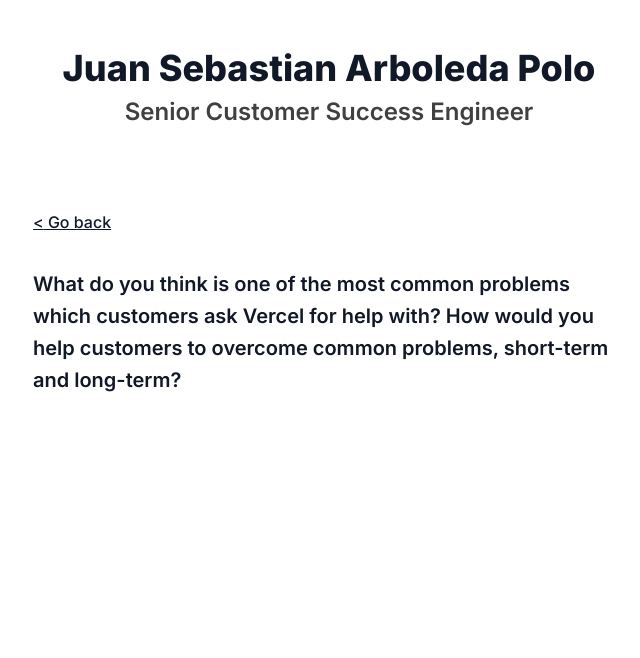
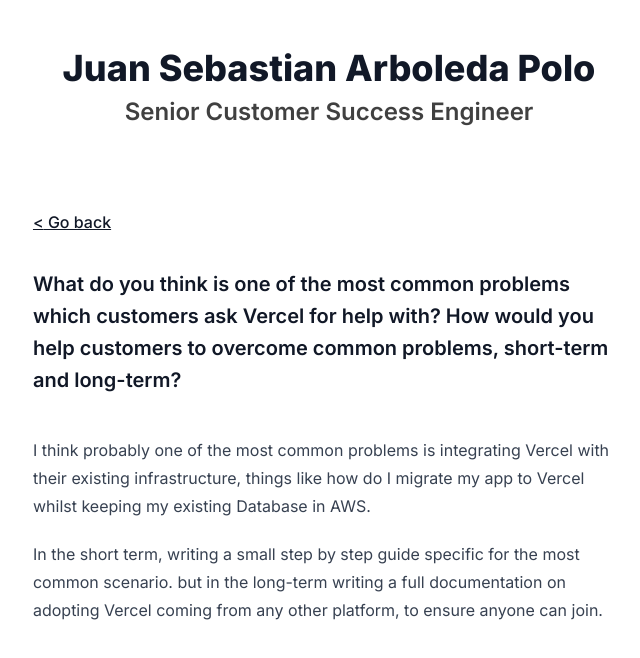
Before and after one commit to AlZeck/vercel-take-home-test, a Next.js app: page /question-9 in a window 1280 px wide. Shown: the top 658 px of the page, without its empty margins (311-951 px from the left). Built offline with nearby package versions, Linux system fonts and the light colour scheme.

Commit message:
feat: question 9

```diff
--- a/src/app/question-9/page.tsx
+++ b/src/app/question-9/page.tsx
@@ -4,9 +4,23 @@
   return (
     <>
       <Link href="/"> {"<"} Go back </Link>
-      <h3>{`What do you think is one of the most common problems which customers ask Vercel for help with? How would you help customers to overcome common problems, short-term and long-term?`}</h3>
+      <h3 className="mb-10">
+        What do you think is one of the most common problems which customers ask
+        Vercel for help with? How would you help customers to overcome common
+        problems, short-term and long-term?
+      </h3>
 
-      <p></p>
+      <p>
+        I think probably one of the most common problems is integrating Vercel
+        with their existing infrastructure, things like how do I migrate my app to Vercel
+        whilst keeping my existing Database in AWS.
+      </p>
+
+      <p>
+        In the short term, writing a small step by step guide specific for the most common
+        scenario. but in the long-term writing a full documentation on adopting Vercel coming from
+        any other platform, to ensure anyone can join.
+      </p>
     </>
   );
 }
```
